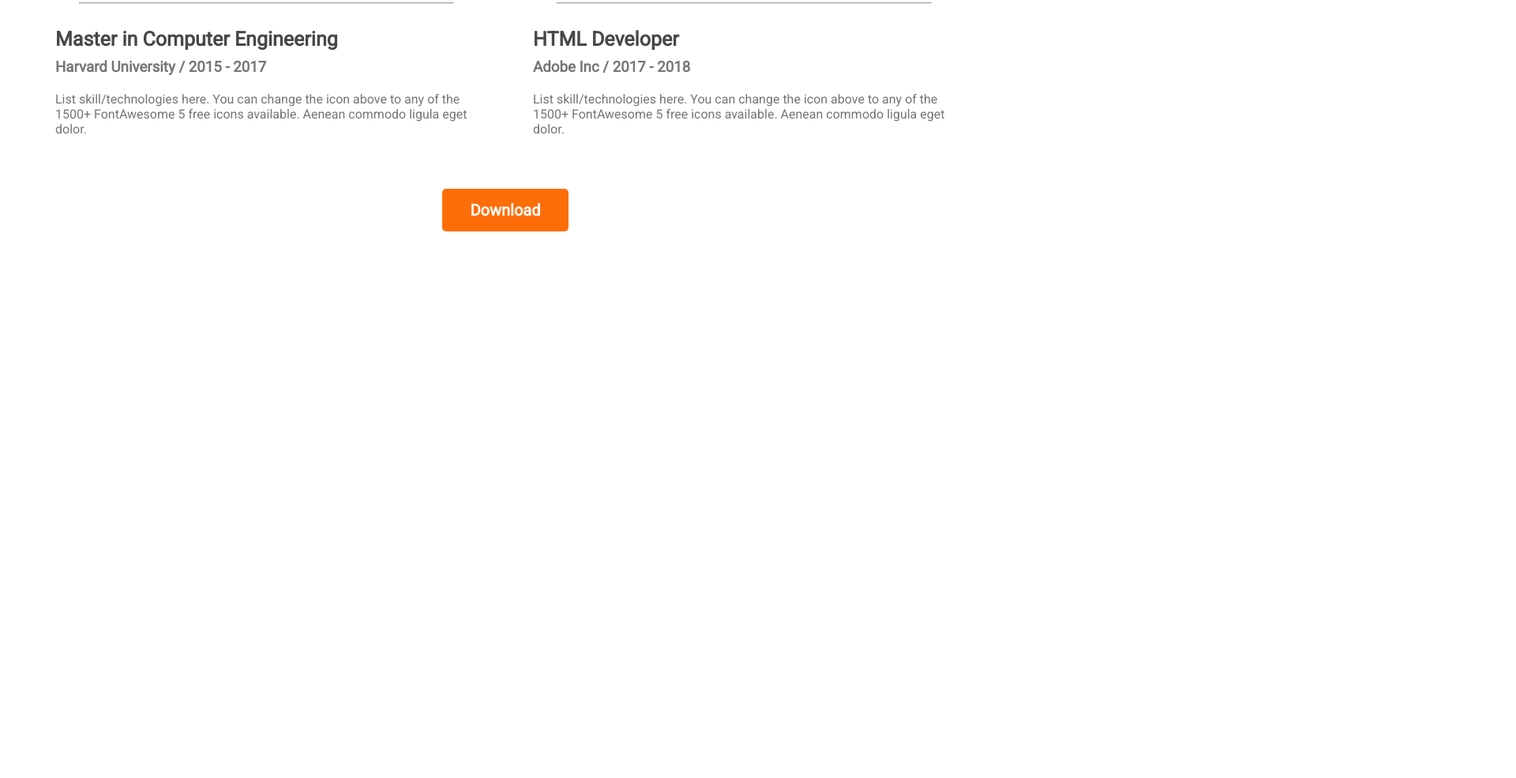
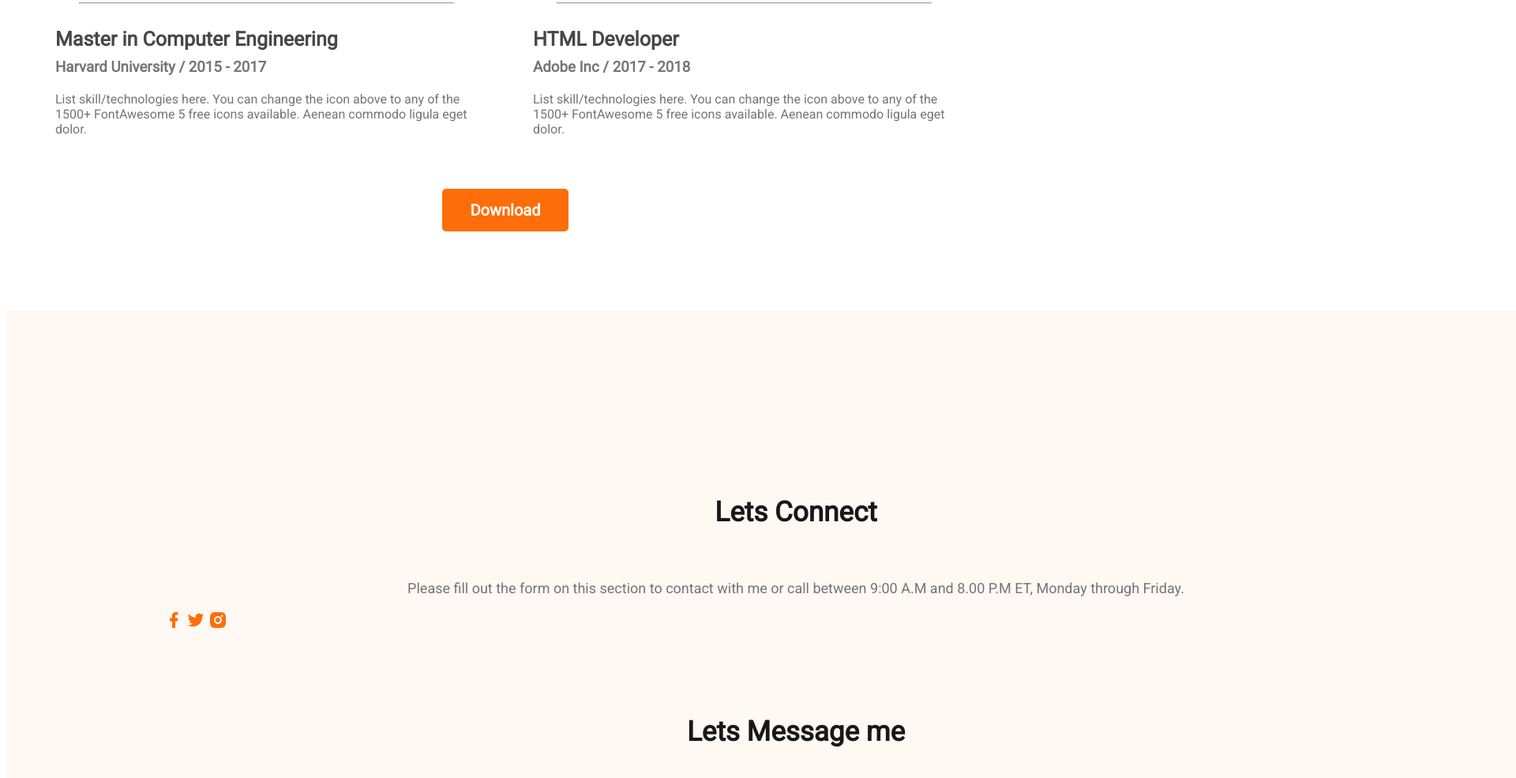
Before and after one commit to JannaturNur08/webdeveloper-portfolio, a plain HTML site: page index.html in a window 1280 px wide. Shown: the part 3133-4118 px from the top of the page at 79% size, 1920 px wide, since content can reach past the window. Before the commit the page ends 3434 px from the top, so only its background shows below. Drawn offline with nearby package versions, Linux system fonts and the light colour scheme.

Commit message:
basic footer

```diff
--- a/Styles/portfolio.css
+++ b/Styles/portfolio.css
@@ -200,7 +200,8 @@ main {
     margin-bottom: 10px;
 
 }
-.resume-item-institute{
+
+.resume-item-institute {
     margin-bottom: 20px;
     margin-top: 0px;
 }
@@ -210,11 +211,23 @@ main {
     color: #757575;
 
 }
-.resume-container hr{
+
+.resume-container hr {
     margin: 30px;
 }
-.download-cv{
+
+.download-cv {
     text-align: center;
     margin-top: 50px;
 
 }
+
+/* footer style */
+footer {
+    width: 1600px;
+    height: 780px;
+    flex-shrink: 0;
+    background: #FFF8F3;
+    margin-top: 100px;
+    padding: 130px 200px;
+}
--- a/index.html
+++ b/index.html
@@ -156,7 +156,20 @@
         </section>
     </main>
     <footer>
-
+          <div class="footer-column">
+            <h3 class="section-title">Lets Connect</h3>
+             <p class="section-description">
+                Please fill out the form on this section to contact with me or call between 9:00 A.M and 8.00 P.M ET, Monday through Friday.
+             </p>
+             <div class="social-links">
+                <a href=""><img src="images/icons/facebook.png" alt=""></a>
+                <a href=""><img src="images/icons/twitter.png" alt=""></a>
+                <a href=""><img src="images/icons/insta.png" alt=""></a>
+             </div>
+          </div>
+          <div class="footer-column">
+            <h3 class="section-title">Lets Message me</h3>
+          </div>
     </footer>
 </body>
 
```
